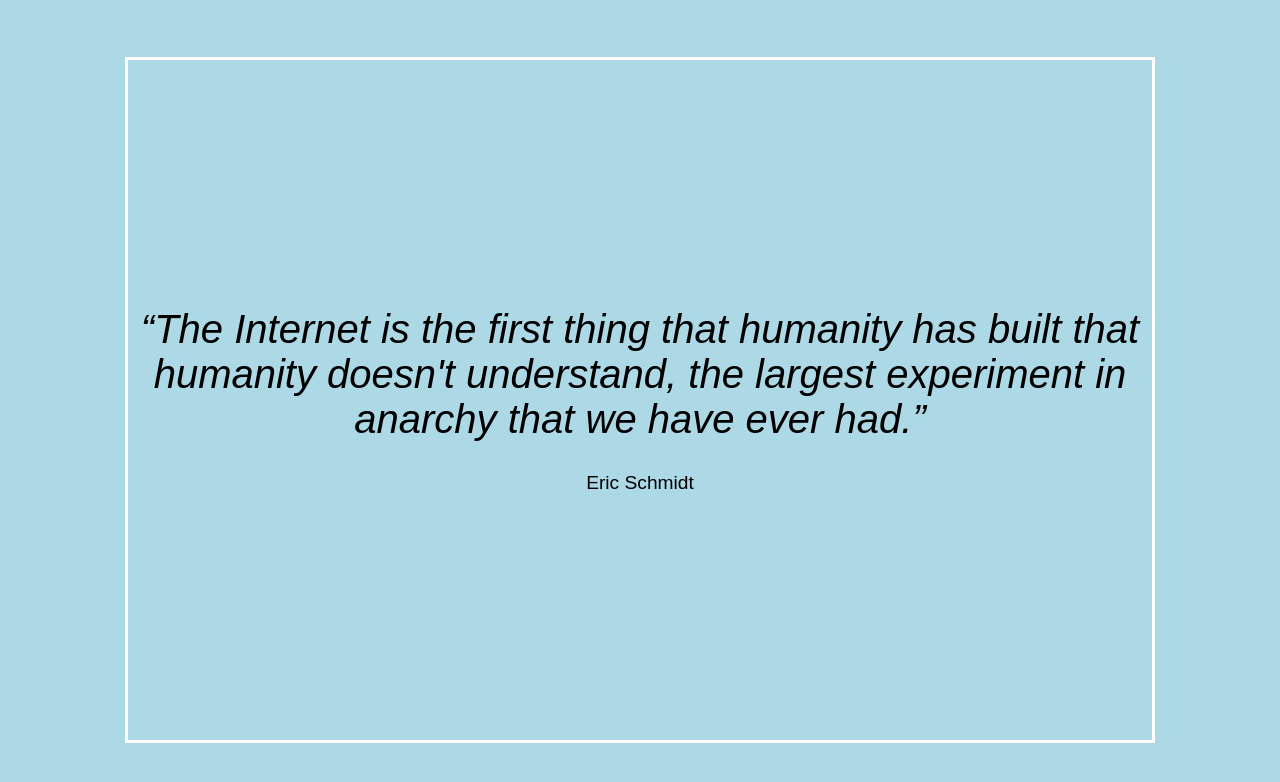
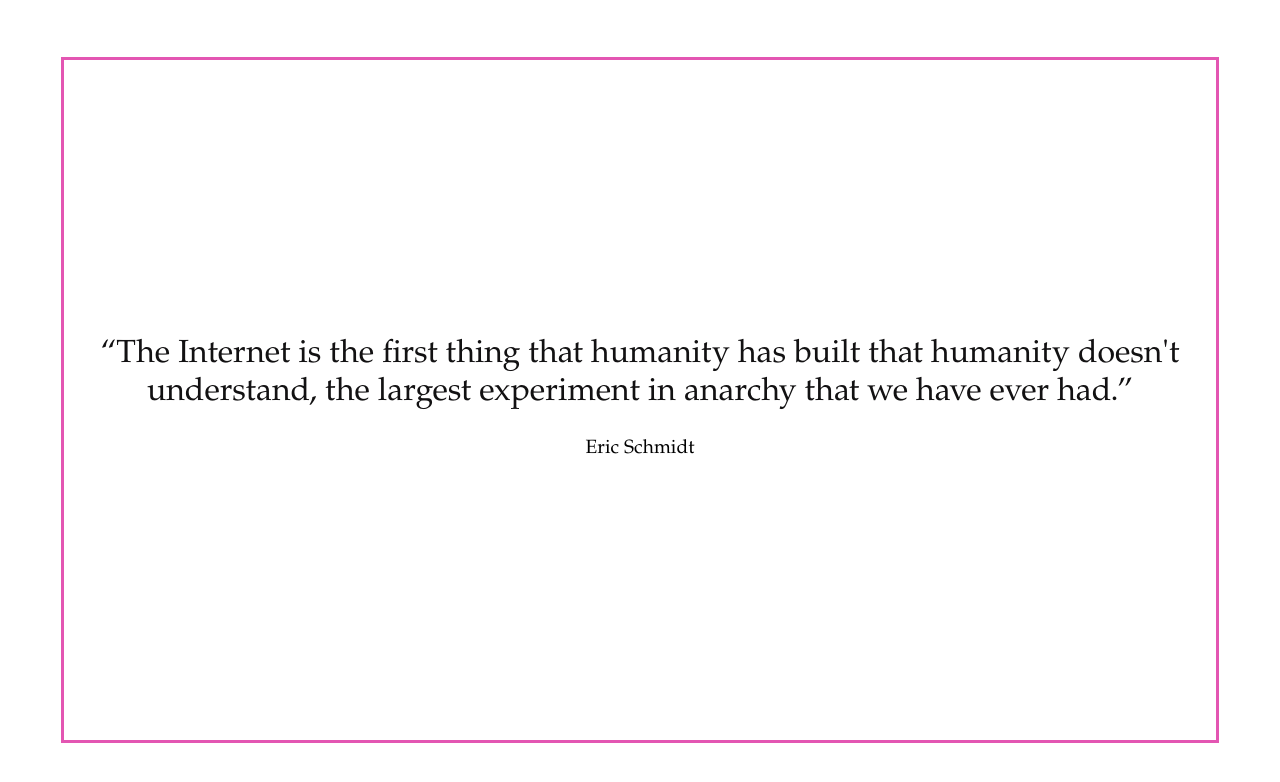
Before and after one commit to lindseyfuller/the-quote-card-express, a website: page public/index.html in a window 1280 px wide. Drawn offline with Linux system fonts and the light colour scheme.

Commit message:
edited css

```diff
--- a/public/css/style.css
+++ /dev/null
@@ -1,64 +0,0 @@
-.background-img {
-    width: 100vw;
-    height: 100vh;
-    position: fixed;
-    top: 0;
-    left: 0;
-    background-image: url('../img/ombrebackground.jpg');
-    background-position: center;
-    background-repeat: no-repeat;
-    background-size: cover;
-    z-index: -1;
-}
-
-body {
-    font-family: 'Arial', sans-serif;
-    background-color: lightblue;
-    margin: 0;
-    padding: 0;
-    display: flex;
-    flex-direction: column;
-    align-items: center;
-    justify-content: center;
-    height: 100vh;
-}
-
-.main {
-    display: flex;
-    flex-direction: column;
-    align-items: center;
-    justify-content: center;
-    height: 100vh;
-    width: 100%;
-    position: relative;
-    background-position: center;
-    background-repeat: no-repeat;
-    background-size: cover;
-}
-
-
-.quote-container {
-    display: flex;
-    flex-direction: column;
-    align-items: center;
-    justify-content: center;
-    height: 85vh;
-    width: 80%;
-    border: 3px solid white;
-    z-index: 10;
-}
-
-.quote-text {
-    font-size: 2.5rem;
-    text-align: center;
-    color: black;
-    margin: 20px 0;
-    font-style:italic;
-}
-
-.author-text {
-    font-size: 1.2rem;
-    color: black;
-    text-align: center;
-    margin-top: 10px;
-}
--- a/public/style.css
+++ b/public/style.css
@@ -4,7 +4,7 @@
     position: fixed;
     top: 0;
     left: 0;
-    background-image: url('../img/ombrebackground.jpg');
+    background-image: url('../public/img/ombrebackground.jpg')
     background-position: center;
     background-repeat: no-repeat;
     background-size: cover;
@@ -12,15 +12,14 @@
 }
 
 body {
-    font-family: 'Arial', sans-serif;
-    background-color: lightblue;
-    margin: 0;
-    padding: 0;
     display: flex;
     flex-direction: column;
     align-items: center;
     justify-content: center;
     height: 100vh;
+    font-family: 'Garamond', serif;
+    margin: 0;
+    padding: 0;
 }
 
 .main {
@@ -28,12 +27,12 @@
     flex-direction: column;
     align-items: center;
     justify-content: center;
-    height: 100vh;
-    width: 100%;
     position: relative;
     background-position: center;
     background-repeat: no-repeat;
     background-size: cover;
+    height: 100vh;
+    width: 100%;
 }
 
 
@@ -43,22 +42,22 @@
     align-items: center;
     justify-content: center;
     height: 85vh;
-    width: 80%;
-    border: 3px solid white;
+    width: 90%;
+    border: 3px solid rgb(227, 86, 178);
     z-index: 10;
 }
 
 .quote-text {
-    font-size: 2.5rem;
+    font-size: 2.0rem;
     text-align: center;
-    color: black;
-    margin: 20px 0;
-    font-style:italic;
+    color: rgb(18, 17, 18);
+    margin: 15px 0;
+    font-style: bold;
 }
 
 .author-text {
     font-size: 1.2rem;
-    color: black;
     text-align: center;
     margin-top: 10px;
+    color: black;
 }
```
Also changed, not shown: img/ombrebackground.jpg (deleted).
